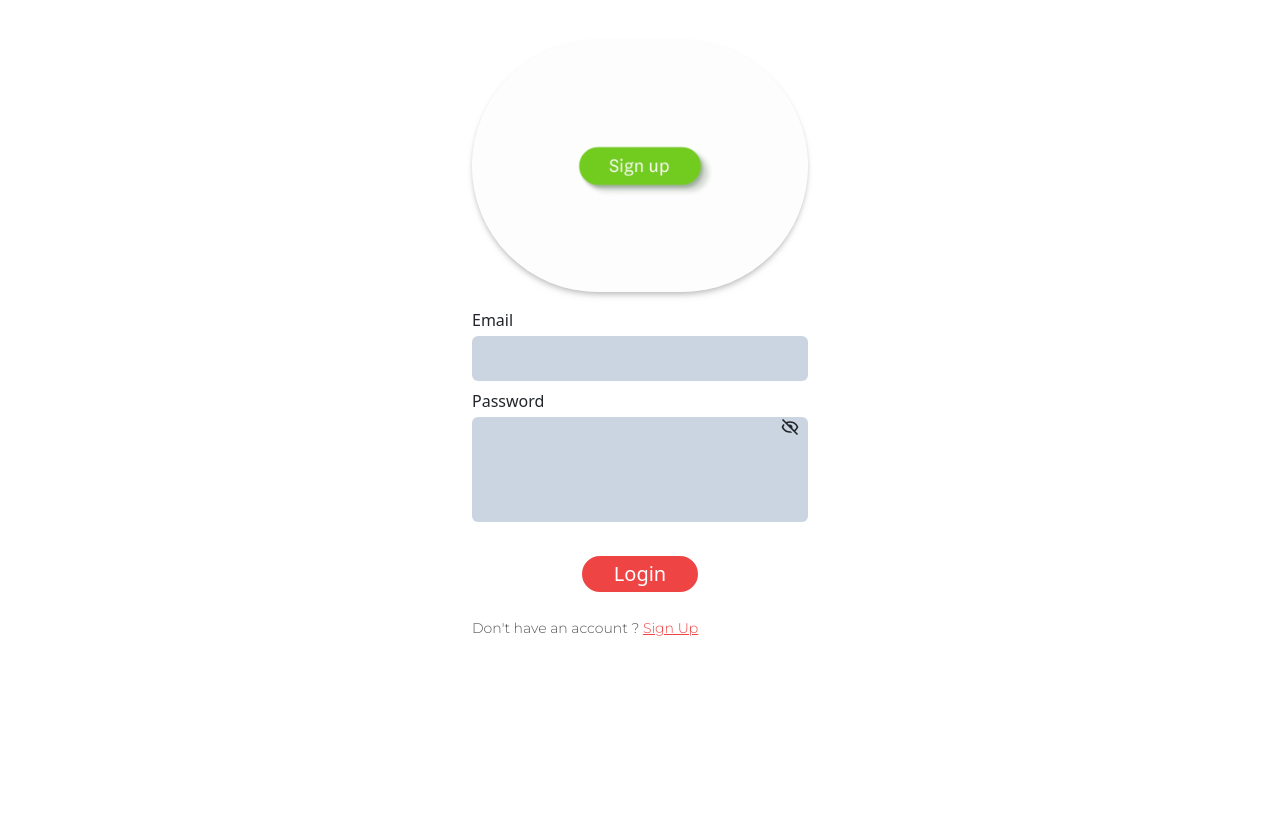
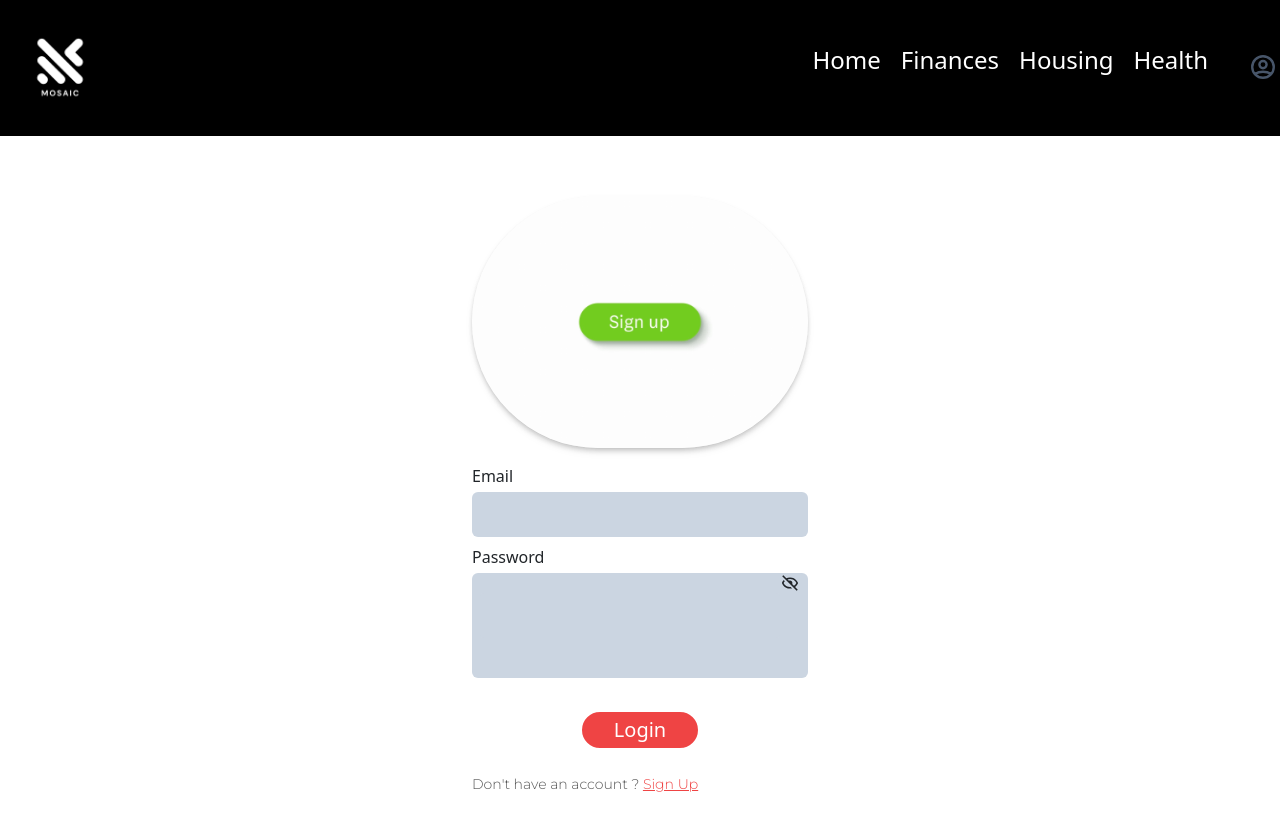
Before and after one commit to ssjulianr/capstone-final, a React (Create React App) app: page /Login in a window 1280 px wide. Shown: the top 830 px of the page. Before the commit the page ends 800 px from the top, so only its background shows below. Built offline with nearby package versions, Linux system fonts and the light colour scheme.

Commit message:
navbar changes + logo

```diff
--- a/public/index.html
+++ b/public/index.html
@@ -24,7 +24,7 @@
       work correctly both with client-side routing and a non-root public URL.
       Learn how to configure a non-root public URL by running `npm run build`.
     -->
-    <title>React App</title>
+    <title>MOSAIC</title>
   </head>
   <body>
     <noscript>You need to enable JavaScript to run this app.</noscript>
--- a/src/Signup.js
+++ b/src/Signup.js
@@ -5,6 +5,7 @@ import { Link, useNavigate } from "react-router-dom";
 import { ImagetoBase64 } from "./utility/ImagetoBase64";
 import { toast } from "react-hot-toast";
 import { useState } from "react";
+import Header from "./components/Header";
 
 function Signup() {
   const navigate = useNavigate();
@@ -82,6 +83,8 @@ function Signup() {
   };
 
   return (
+    <>
+    <Header/>
     <div className="p-3 md:p-4">
       <div className="w-full max-w-sm bg-white m-auto flex flex-col p-4">
         <div className="w-180 overflow-hidden rounded-full drop-shadow-md shadow-md m-auto relative">
@@ -184,6 +187,8 @@ function Signup() {
         </p>
       </div>
     </div>
+    </>
+
   );
 }
 
--- a/src/components/BdgtTrckr/ExpenseItem.jsx
+++ b/src/components/BdgtTrckr/ExpenseItem.jsx
@@ -13,23 +13,15 @@ const ExpenseItem = (props) => {
 	};
 
 	return (
-		<li class='list-group-item d-flex justify-content-between align-items-center'>
+		<li class='list-group-item d-flex justify-content-between align-items-center flex-direction-row'>
 			{props.name}
 			<div>
-				<span>${props.cost}</span>
+				<span>${props.cost}
 				<TiDelete size='1.5em' onClick={handleDeleteExpense} />
+				</span>
 			</div>
-            <style jsx>{`
-                .cost {
-                    display: inline-block;
-                    padding: 0.25em 0.5em;
-                    font-size: 1rem;
-                    font-weight: bold;
-                    background-color: #007bff;
-                    color: #fff;
-                    border-radius: 0.75rem;
-                }
-            `}</style>
+
+
 		</li>
 	);
 };
--- a/src/components/Header.js
+++ b/src/components/Header.js
@@ -1,9 +1,25 @@
-import React from "react";
+import React, {useState} from "react";
 import MenuIcon from './menu.png';
-
+import { HiOutlineUserCircle } from "react-icons/hi";
+import { useDispatch, useSelector } from "react-redux";
+import { logoutRedux } from "../redux/userSlice";
+import { toast } from "react-hot-toast";
 import { Link } from "react-router-dom";
+import logo from '../images/mosaic.png';
 
 const Header = () => {
+  const [showMenu, setShowMenu] = useState(false);
+  const userData = useSelector((state)=> state.user)
+  console.log(userData)
+  const dispatch = useDispatch()
+  const handleShowMenu = () => {
+    setShowMenu((prevShowMenu) => !prevShowMenu);
+  };
+  const handleLogout = () => {
+    dispatch(logoutRedux())
+    toast("Logout Successful!")
+  }
+
   return (
     <div>
       <div class="header">
@@ -11,7 +27,7 @@ const Header = () => {
           <div class="navbar">
             <div class="logo">
             <Link to="/">
-                <img src="imgs/mm.png" width="125px" />
+                <img src={logo} />
                 </Link>
             </div>
             <nav>
@@ -29,10 +45,23 @@ const Header = () => {
                 <Link to="/health">Health</Link>
                 </li>
                 <li>
-                  <Link to="/"><img src="imgs/mm.jpg"></img></Link>
+                  {/* <Link to="/"><img src="imgs/mm.jpg"></img></Link> */}
                 </li>
               </ul>
             </nav>
+            <div className="text-slate-600" onClick={handleShowMenu}>
+            <div className="text-3xl cursor-pointer w-8 h-8 rounded-full overflow-hidden drop-shadow-md">
+              {userData.image ? <img src={userData.image} className="h-full w-full"/> : <HiOutlineUserCircle />}
+            </div>
+            {showMenu && (
+              <div className="absolute right-2 bg-red py-2 shadow drop-shadow-md flex flex-col">
+                {/* <Link to={"/Login"} className="whitespace-nowrap cursor-pointer px-2">Login</Link> */}
+                {
+                  userData.image ? <p className="cursor-pointer text-red px-2 bg-red-500" onClick={handleLogout}>Logout</p> : <Link to ={"Login"} className="whitespace-nowrap cursor-pointer px-2">Login</Link>
+                }
+              </div>
+            )}
+          </div>
             {/* cart img*/}
             {/* <a href="cart.html"><img src="images/cart.png" width="30px" height="30px"/></a> */}
             <img
--- a/src/login.js
+++ b/src/login.js
@@ -5,6 +5,7 @@ import { Link, useNavigate } from "react-router-dom";
 import { toast } from "react-hot-toast";
 import { useDispatch, useSelector } from "react-redux";
 import { loginRedux } from "./redux/userSlice";
+import Header from "./components/Header";
 
 const Login = () => {
   const [showPassword, setShowPassword] = useState(false);
@@ -64,6 +65,8 @@ const Login = () => {
   };
 
   return (
+    <>
+    <Header/>
     <div className="p-3 md:p-4">
       <div className="w-full max-w-sm bg-white m-auto flex flex-col p-4">
         <div className="w-180 overflow-hidden rounded-full drop-shadow-md shadow-md m-auto">
@@ -111,6 +114,8 @@ const Login = () => {
         </p>
       </div>
     </div>
+    </>
+
   );
 };
 
--- a/src/styles/Health.css
+++ b/src/styles/Health.css
@@ -2,7 +2,7 @@
 
 .healthpage {
   width: 100vw;
-  margin: 0;
+  margin: -20px 0;
   padding: 0;
   background-color: white;
 }
--- a/src/styles/Home.css
+++ b/src/styles/Home.css
@@ -19,6 +19,9 @@ li{
 h1{
   font-family: "Paytone One", sans-serif;
 }
+svg{
+  padding: 2%;
+}
 .container{
   min-width: 100%;
   margin: auto;
@@ -28,13 +31,25 @@ h1{
   /* position: fixed; */
 }
 .navcontainer{
-  background-color:rgb(230, 47, 47);
+  background-color: #000;
+
+}
+.navcontainer a{
+  color: #fff;
+  text-decoration: none;
+}
+.navcontainer a:hover{
+  color: #ff523b;
 }
 .navbar{
   display: flex;
   align-items: center;
   padding: 20px;
 
+}
+.logo img{
+  height: 120px;
+  width: 120px;
 }
 nav{
   flex: 1;
--- a/src/styles/Housing.css
+++ b/src/styles/Housing.css
@@ -23,6 +23,7 @@ body {
   background-image: url("../images/istockphoto-1371784578-170667a.jpeg"); /* Replace with the actual image URL */
   background-size: cover;
   background-position: center;
+  margin: -20px 0;
 }
 
 .housing-headerr {
```
Also changed, not shown: src/images/mosaic.png (added).
